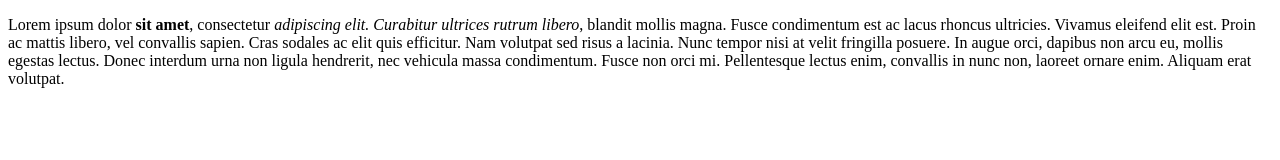
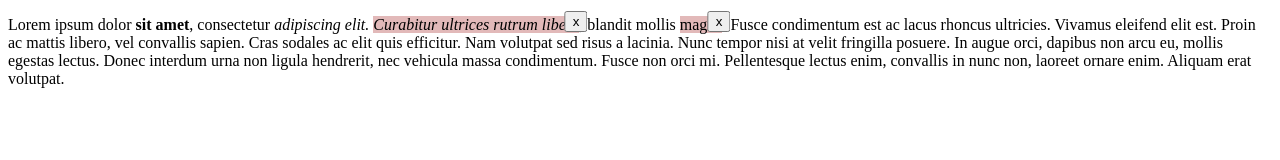
Before and after one commit to danielbeeke/annot, a website built with Vite: page demo/index.html in a window 1280 px wide. Built offline with nearby package versions, Linux system fonts and the light colour scheme.

Commit message:
Demo remove button

```diff
--- a/demo/demo.ts
+++ b/demo/demo.ts
@@ -7,6 +7,27 @@
 const annotText = document.querySelector('annot-text')! as AnnotText
 const annotHighlight = document.querySelector('annot-highlight')! as AnnotHighlight
 
+annotHighlight.addEventListener('draw-highlight', (event: any) => {
+  if (event.detail.type === 'end') {
+    const removeButton = document.createElement('button')
+    removeButton.innerHTML = 'x'
+    removeButton.classList.add('remove-button')
+    const rect = event.detail.element.getBoundingClientRect()
+
+    removeButton.style.top = rect.y + 'px'
+    removeButton.style.left = rect.x + rect.width + 'px'
+
+    event.detail.element.parentElement.appendChild(removeButton)
+
+    removeButton.addEventListener('click', () => {
+      annotHighlight.removeHighlight(event.detail.start, event.detail.end)
+    })
+  }
+})
+
+annotHighlight.addHighlight(10, 13, 'test')
+annotHighlight.addHighlight(17, 18, 'test2')
+
 annotText.addEventListener('selection', (event: any) => {
   const start = event.detail.start
   const end = event.detail.end
--- a/demo/index.html
+++ b/demo/index.html
@@ -5,6 +5,14 @@
     <link rel="icon" type="image/svg+xml" href="#" />
     <meta name="viewport" content="width=device-width, initial-scale=1.0" />
     <title>Vite + TS</title>
+    <style>
+      .highlight-group .remove-button {
+        position: absolute;
+        transform: translate(-100%, -100%);
+        z-index: 1000;
+      }
+
+    </style>
   </head>
   <body>
     <annot-highlight>
--- a/lib/AnnotHighlight.ts
+++ b/lib/AnnotHighlight.ts
@@ -1,6 +1,6 @@
 export class AnnotHighlight extends HTMLElement {
 
-  #highlights: Set<[number, number]> = new Set()
+  #highlights: Map<string, [number, number, string | undefined]> = new Map()
   #highlightsWrapper: HTMLDivElement
 
   constructor () {
@@ -15,17 +15,22 @@
     this.render()
   }
 
-  addHighlight (startWord: number, endWord: number) {
-    this.#highlights.add([startWord, endWord])
+  addHighlight (startWord: number, endWord: number, className?: string) {
+    this.#highlights.set(startWord + '-' + endWord, [startWord, endWord, className])
+    this.render()
+  }
+
+  removeHighlight (startWord: number, endWord: number) {
+    this.#highlights.delete(startWord + '-' + endWord)
     this.render()
   }
 
   render () {
-    for (const child of this.#highlightsWrapper.children) child.remove()
+    if (this.#highlightsWrapper.children) this.#highlightsWrapper.innerHTML = ''
     for (const highlight of this.#highlights.values()) this.findAndDrawHighlight(...highlight)
   }
 
-  findAndDrawHighlight (start: number, end: number) {
+  findAndDrawHighlight (start: number, end: number, className: string | undefined) {
     const text = this.querySelector('annot-text') as Node
 
     const selection = window.getSelection()!
@@ -37,8 +42,7 @@
 
     selection.addRange(range)
 
-    /** @ts-ignore */
-    const isChromium = !!window.chrome
+    const isChromium = !!(window as any).chrome
 
     const words = text.textContent!.trim().split(/ |\,|\./g)
 
@@ -77,16 +81,22 @@
 
     selection.removeAllRanges()
 
-    this.drawHighlights(currentRange.getClientRects())
+    this.drawHighlights(currentRange.getClientRects(), start, end, className)
   }
 
-  drawHighlights (rects: DOMRectList) {
+  drawHighlights (rects: DOMRectList, start: number, end: number, className: string | undefined) {
     const ownRect = this.getBoundingClientRect()
+    const rectsArray = [...rects]
 
-    for (const rect of rects) {
+    const highlightWrapper = document.createElement('div')
+    highlightWrapper.classList.add('highlight-group')
+    this.#highlightsWrapper.appendChild(highlightWrapper)
+
+    for (const [index, rect] of rectsArray.entries()) {
       const highlight = document.createElement('div')
       highlight.classList.add('highlight')
-      this.#highlightsWrapper.appendChild(highlight)
+      if (className) highlight.classList.add(className)
+      highlightWrapper.appendChild(highlight)
 
       const marginTop = ownRect.top
       const marginLeft = ownRect.left
@@ -95,6 +105,15 @@
       highlight.style.left = rect.x - marginLeft + 'px'
       highlight.style.height = rect.height + 'px'
       highlight.style.width = rect.width + 'px'
+
+      let type = 'middle'
+
+      if (index === 0) type = 'start'
+      if (index === rectsArray.length - 1) type = 'end'
+
+      this.dispatchEvent(new CustomEvent('draw-highlight', {
+        detail: { element: highlight, type, start, end }
+      }))
     }
   }
 }
--- a/lib/style.scss
+++ b/lib/style.scss
@@ -1,5 +1,4 @@
 annot-text {
-  position: relative;
   display: block;
 }
 
@@ -22,6 +21,11 @@
   .highlight {
     display: block;
     position: absolute;
-    background-color: red;
+    z-index: -1;
+    background-color: rgb(226, 185, 185);
+  }
+
+  .highlight-group:hover .highlight {
+    background-color: rgb(165, 80, 80);
   }
 }
```
